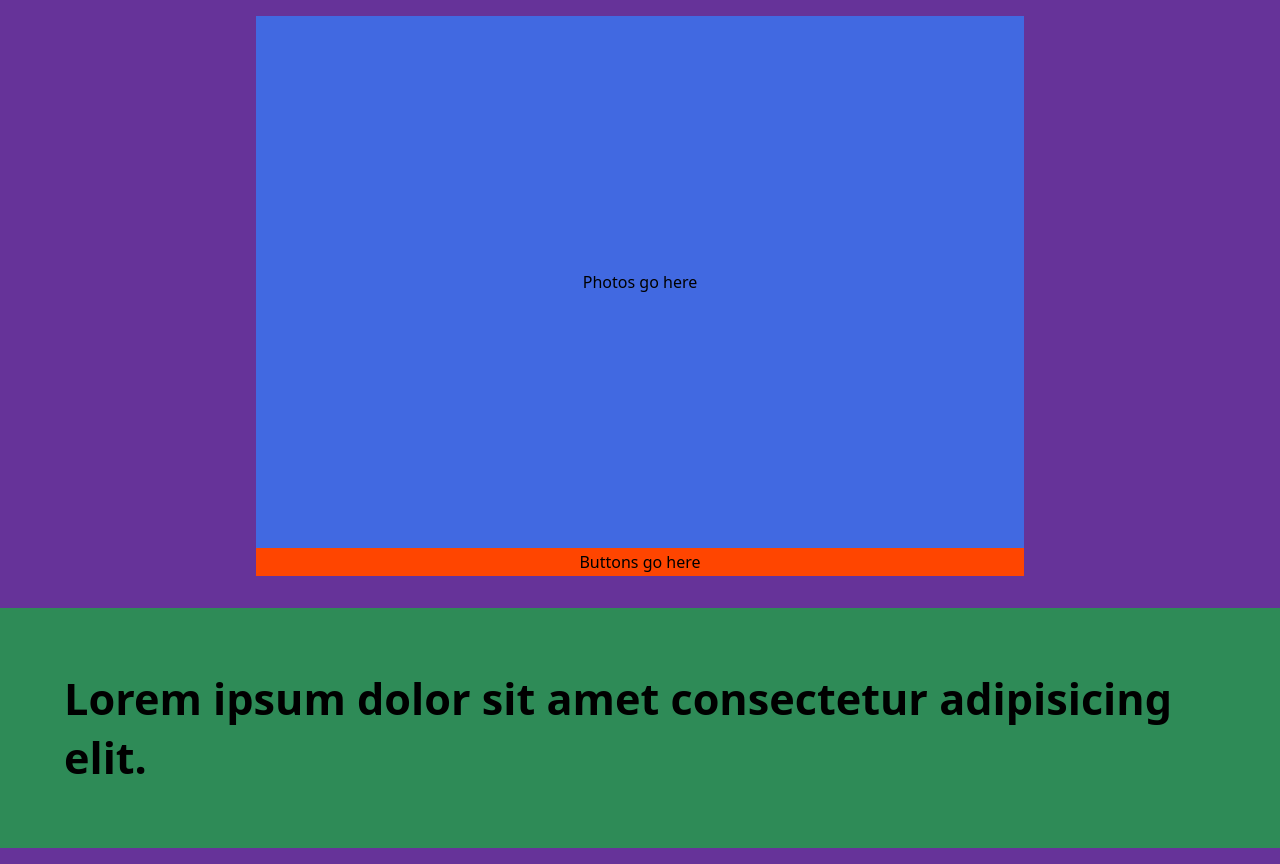
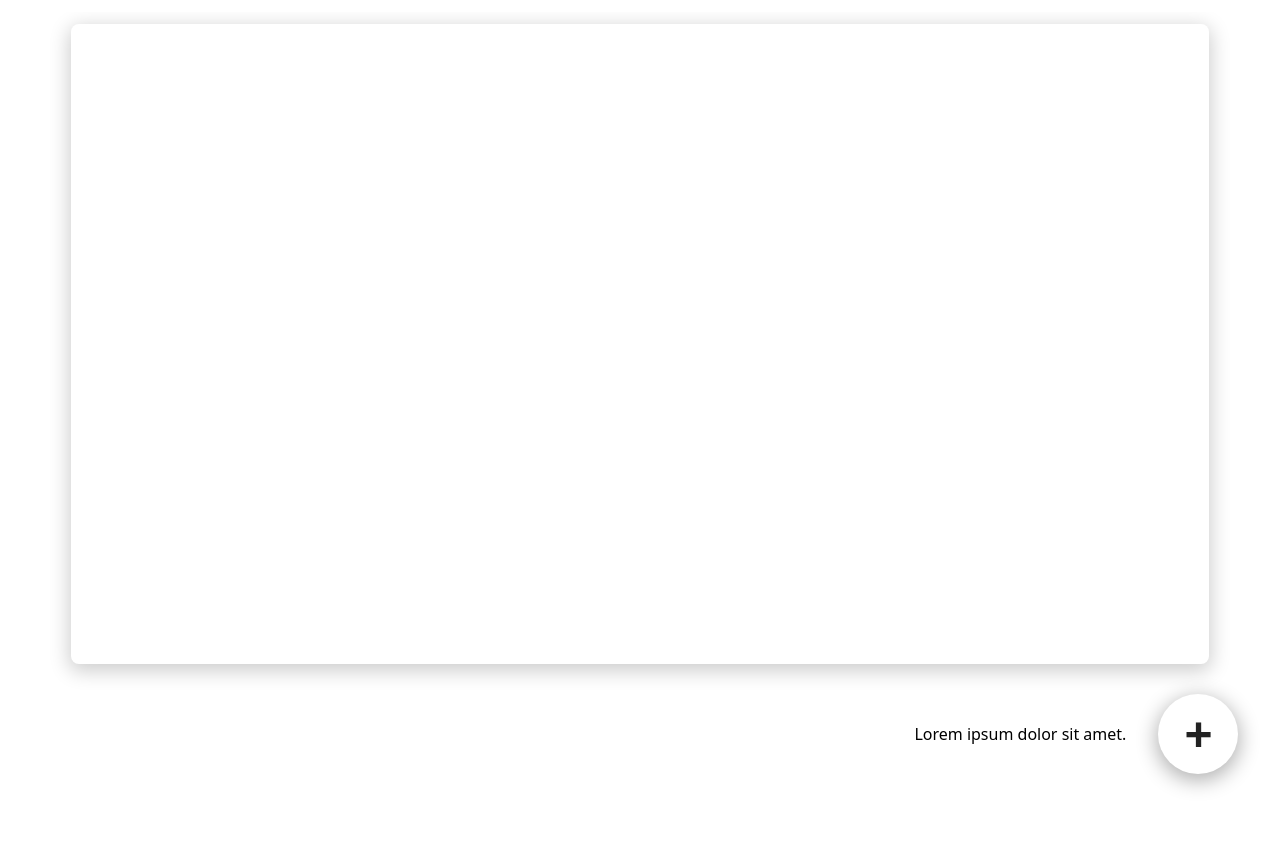
Before and after one commit to charlesmartinreed/basic-photo-uploader, a website: page client/index.html in a window 1280 px wide. After the commit the page ends 800 px from the top, so only its background shows below. Drawn offline with Linux system fonts and the light colour scheme.

Commit message:
Retool front-end UI.

```diff
--- a/client/index.html
+++ b/client/index.html
@@ -9,20 +9,20 @@
     <script defer src="./scripts/main.js"></script>
   </head>
   <body>
-    <div class="container" id="container__page">
-      <div class="section" id="section__hero">
-        <div class="container" id="container__photos">Photos go here</div>
-        <div class="container" id="container__photo__buttons">
-          Buttons go here
-        </div>
-      </div>
-      <div class="section" id="section__copy">
-        <div class="container" id="container__copy">
-          <figcaption>
-            Lorem ipsum dolor sit amet consectetur adipisicing elit.
-          </figcaption>
-        </div>
-      </div>
+    <div class="box" id="box__photos">
+      <!-- <div class="frame">1</div>
+      <div class="frame">2</div>
+      <div class="frame">3</div>
+      <div class="frame">4</div>
+      <div class="frame">5</div>
+      <div class="frame">6</div>
+      <div class="frame">7</div>
+      <div class="frame">8</div>
+      <div class="frame">9</div> -->
+    </div>
+    <div class="box" id="box__ui">
+      <p>Lorem ipsum dolor sit amet.</p>
+      <button id="btn__file__upload">+</button>
     </div>
   </body>
 </html>
--- a/client/styles/main.css
+++ b/client/styles/main.css
@@ -9,80 +9,94 @@ body {
   font-family: system-ui, -apple-system, BlinkMacSystemFont, "Segoe UI", Roboto,
     Oxygen, Ubuntu, Cantarell, "Open Sans", "Helvetica Neue", sans-serif;
   width: 100vw;
-  min-height: 100vh;
+  height: 100vh;
+  max-height: 100vh;
+  overflow: hidden;
+
   display: flex;
-  justify-content: center;
-  /* padding-bottom: 1rem; */
+  flex-direction: column;
+  justify-content: flex-start;
+  align-items: center;
+
+  padding: 0.75rem 0.5rem 0;
+
+  scrollbar-color: transparent rgba(22, 22, 22, 1);
+  scrollbar-width: thin;
 }
 
-#container__page {
-  /* width: 90vw; */
-  /* min-height: 100vh; */
-  padding: 1rem 0;
-  width: 100%;
-  /* min-height: 100%; */
-  display: flex;
-  flex-direction: column;
-  justify-content: center;
-  align-items: center;
-  row-gap: 2rem;
-
-  /* display: flex; */
-  /* align-items: flex-start; */
-  /* justify-content: center; */
-  background-color: rebeccapurple;
+::-webkit-scrollbar {
+  width: 6px;
+  height: 6px;
+  background-color: transparent;
 }
 
-.section {
-  /* width: 100%; */
-  /* padding: 1rem; */
-  /* min-height: 100px; */
-  /* display: flex; */
-  /* justify-content: center; */
-  /* margin-bottom: 1rem; */
+::-webkit-scrollbar-thumb {
+  background: rgba(22, 22, 22, 1);
+  border-radius: 4px;
 }
 
-.container {
-  display: flex;
-  justify-content: center;
-  align-items: center;
+button {
+  outline: none;
+  background: none;
+  border: none;
 }
 
-#section__hero {
+#box__photos {
+  height: 80vh;
+  max-height: 80vh;
+  width: 90%;
+  padding: 1rem;
   display: grid;
-  grid-template-columns: 1fr;
-  height: 70vh;
-  width: 60%;
-  grid-template-rows: 95% 5%;
-  /* padding-bottom: 1%; */
-  /* row-gap: 1rem; */
-  /* box-shadow: 0px 10px 15px -1px rgba(0, 0, 0, 0.1),
-    0px -10px 15px -1px rgba(0, 0, 0, 0.1); */
-  /* height: 60vh; */
-  /* width: 90vw; */
-  background: coral;
+  grid-template-columns: repeat(auto-fit, minmax(300px, 1fr));
+  justify-content: space-between;
+  gap: 0.5rem;
+
+  overflow: hidden;
+  overflow-y: scroll;
+
+  border-radius: 8px;
+  box-shadow: 0px 5px 20px 2px rgba(0, 0, 0, 0.2);
 }
 
-#section__hero #container__photos {
-  background: royalblue;
+#box__ui {
+  height: 100px;
+  position: fixed;
+  bottom: 2%;
+  left: 2%;
+  right: 2%;
+
+  display: flex;
+  align-items: center;
+  justify-content: flex-end;
+}
+
+#box__ui > * {
+  margin: 0 1rem;
+}
+
+.frame {
+  height: 250px;
+  background: orangered;
+}
+
+#btn__file__upload {
+  cursor: pointer;
+  height: 80px;
+  width: 80px;
+  border-radius: 50%;
 
   display: flex;
   justify-content: center;
   align-items: center;
+
+  font-size: 3rem;
+  font-weight: 900;
+  color: #222;
+
+  box-shadow: 0px 5px 20px 2px rgba(0, 0, 0, 0.3);
+  transition: all 0.4s ease-in-out;
 }
 
-#section__hero #container__photo__buttons {
-  width: 100%;
-  background: orangered;
-  display: flex;
-  justify-content: center;
-  align-items: center;
+#btn__file__upload:hover {
+  box-shadow: 0px 10px 20px 2px rgba(0, 0, 0, 0.6);
 }
-
-#container__copy {
-  font-size: 2.7rem;
-  font-weight: 800;
-  height: 30vh;
-  background: seagreen;
-  padding: 0 4rem;
-}
```
